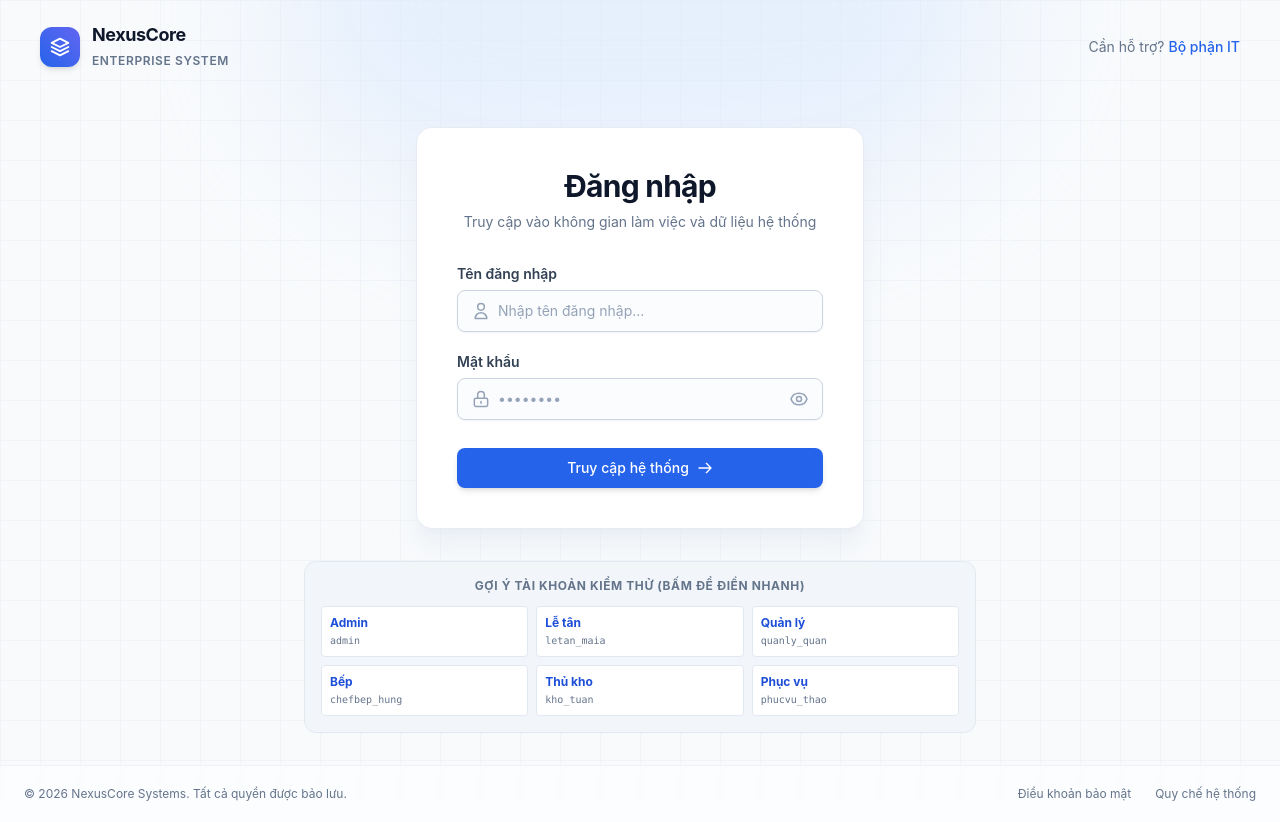
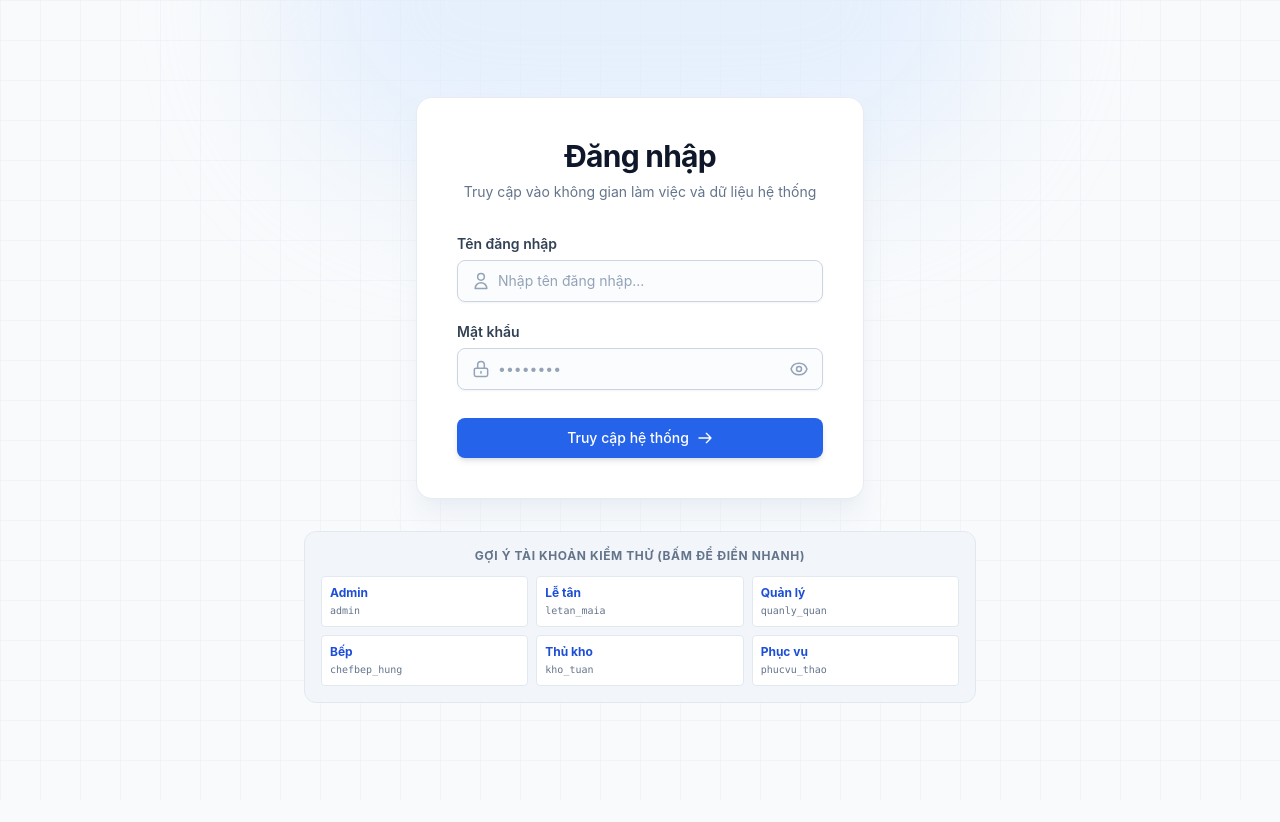
Before and after one commit to BrambleClaw123/RestaurantManagement, a React (Vite) app: page /login in a window 1280 px wide. After the commit the page ends 800 px from the top, so only its background shows below. Built offline with nearby package versions, Linux system fonts and the light colour scheme.

Commit message:
fixed login

```diff
--- a/src/pages/Login.jsx
+++ b/src/pages/Login.jsx
@@ -51,25 +51,6 @@ export default function Login() {
       {/* Background Decor */}
       <div className="fixed inset-0 pointer-events-none z-0 bg-grid-pattern opacity-60"></div>
       <div className="fixed top-0 left-1/2 -translate-x-1/2 -translate-y-1/2 w-[720px] h-[360px] bg-blue-100/60 blur-3xl rounded-full pointer-events-none z-0"></div>
-
-      {/* Header */}
-      <header className="relative z-10 w-full px-6 py-6 sm:px-10 flex items-center justify-between">
-        <div className="flex items-center space-x-3">
-          <div className="w-10 h-10 rounded-xl bg-gradient-to-tr from-blue-600 to-indigo-500 flex items-center justify-center text-white shadow-md">
-            <svg className="h-5 w-5" fill="none" stroke="currentColor" strokeLinecap="round" strokeLinejoin="round" strokeWidth="2.2" viewBox="0 0 24 24">
-              <path d="M12 2L2 7l10 5 10-5-10-5zM2 17l10 5 10-5M2 12l10 5 10-5"></path>
-            </svg>
-          </div>
-          <div>
-            <span className="text-lg font-bold tracking-tight text-slate-900 block leading-tight">NexusCore</span>
-            <span className="text-xs text-slate-500 tracking-wider uppercase font-semibold">Enterprise System</span>
-          </div>
-        </div>
-        <div className="text-sm">
-          <span className="text-slate-500 hidden sm:inline">Cần hỗ trợ?</span>
-          <a className="font-medium text-blue-600 hover:text-blue-700 transition ml-1" href="#">Bộ phận IT</a>
-        </div>
-      </header>
 
       {/* Main Login Area */}
       <main className="relative z-10 flex-grow flex flex-col items-center justify-center px-4 py-8 sm:px-6">
@@ -170,17 +151,6 @@ export default function Login() {
           </div>
         </div>
       </main>
-
-      {/* Footer */}
-      <footer className="relative z-10 py-5 px-6 text-center text-xs text-slate-500 border-t border-slate-200/50 bg-white/50 backdrop-blur-sm">
-        <div className="max-w-7xl mx-auto flex flex-col sm:flex-row items-center justify-between gap-2">
-          <p>© 2026 NexusCore Systems. Tất cả quyền được bảo lưu.</p>
-          <div className="flex space-x-6">
-            <a className="hover:text-slate-800 transition" href="#">Điều khoản bảo mật</a>
-            <a className="hover:text-slate-800 transition" href="#">Quy chế hệ thống</a>
-          </div>
-        </div>
-      </footer>
     </div>
   );
 }
```
